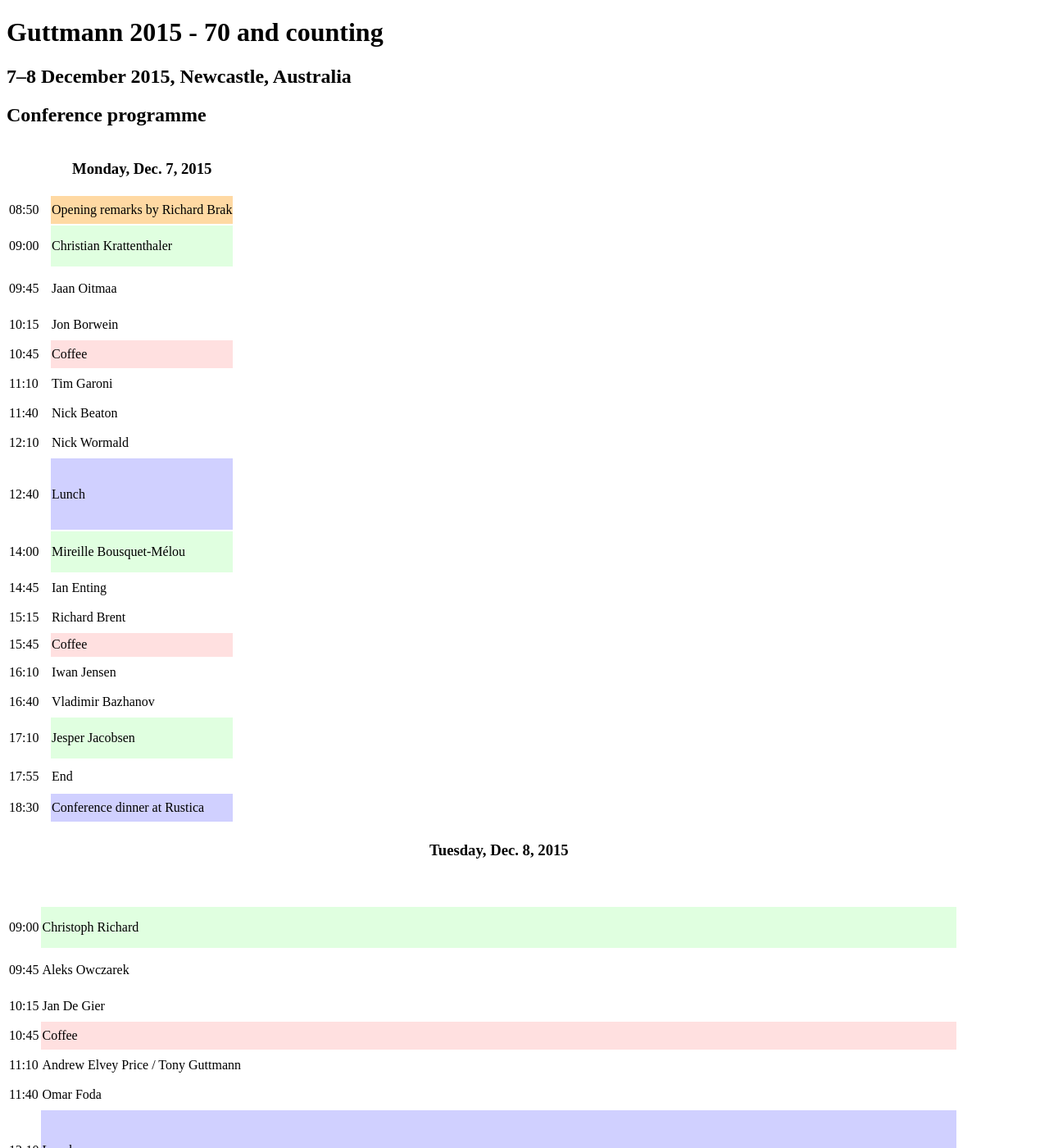
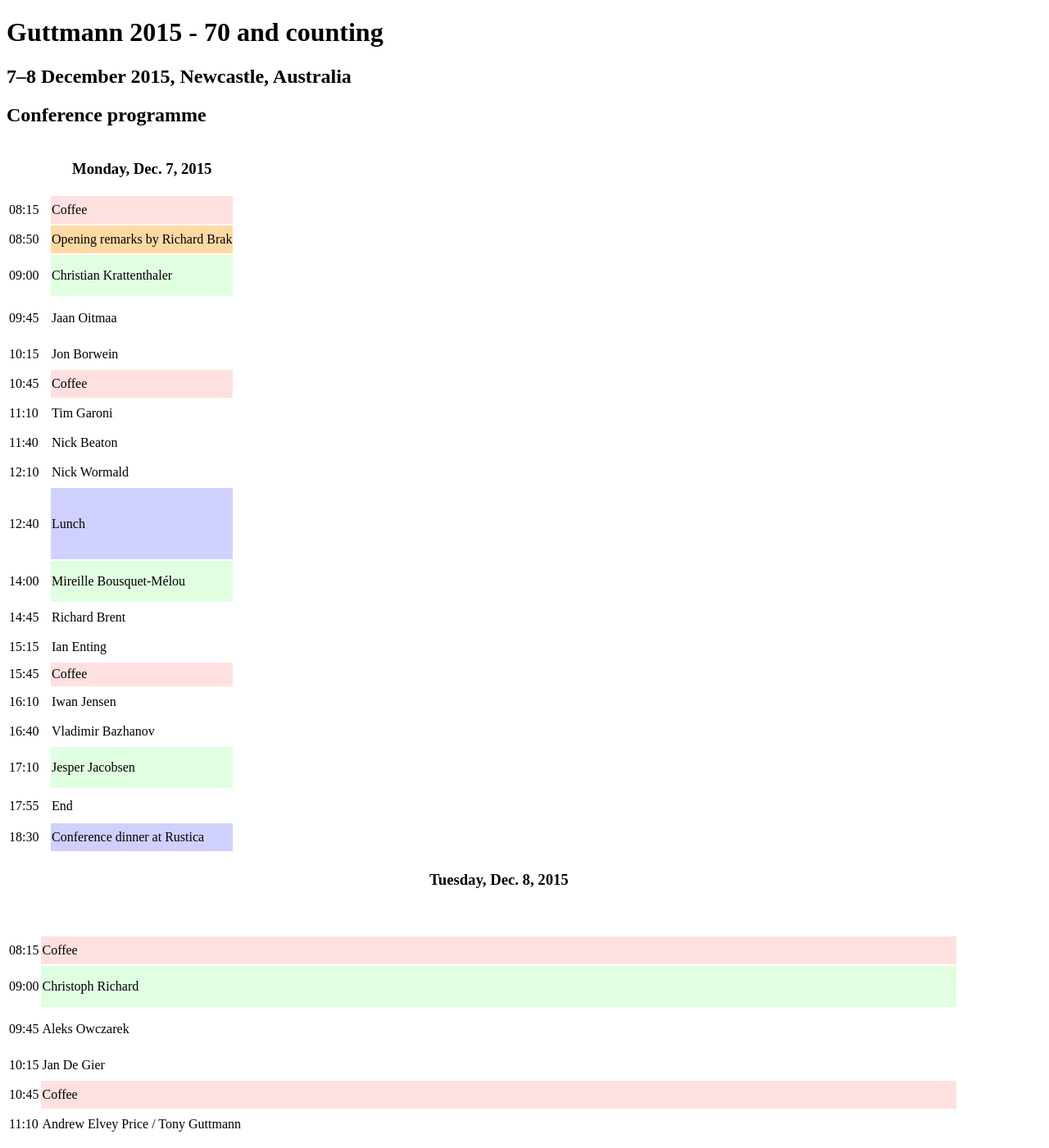
Before and after one commit to andreabedini/guttmann2015, a Jekyll site: the page built from programme.html, in a window 1280 px wide and 1400 px high. Shown: the whole window at 82% size. Built offline with Jekyll 4.4.1, drawn with Linux system fonts in a browser that asks for light colours; nearby versions of some CDN libraries.

Commit message:
Update programme.html

```diff
--- a/programme.html
+++ b/programme.html
@@ -15,6 +15,10 @@ layout: default
                                 <th style="width:3em"></td>
                                 <th><h3>Monday, Dec. 7, 2015</h3></th>
                             </thead>
+                            <tr style="line-height:2em;">
+                                <td>08:15</td>
+                                <td bgcolor="#FFE0E0">Coffee</td>
+                            </tr>
                             <tr style="line-height:2em;">
                                 <td>08:50</td>
                                 <td bgcolor="FFD9A3">Opening remarks by Richard&nbsp;Brak</td>
@@ -57,11 +61,11 @@ layout: default
                             </tr>
                             <tr style="line-height:2em;">
                                 <td>14:45</td>
-                                <td>Ian Enting</td>
+                                <td>Richard Brent</td>
                             </tr>
                             <tr style="line-height:2em">
                                 <td>15:15</td>
-                                <td>Richard Brent</td>
+                                <td>Ian Enting</td>
                             </tr>
                             <tr style="line-height:1.666em">
                                 <td>15:45</td>
@@ -96,6 +100,10 @@ layout: default
                             <tr style="line-height:2em">
                                 <td></td>
                                 <td>&nbsp;</td>
+                            </tr>
+                            <tr style="line-height:2em;">
+                                <td>08:15</td>
+                                <td bgcolor="#FFE0E0">Coffee</td>
                             </tr>
                             <tr style="line-height:3em;">
                                 <td>09:00</td>
```
